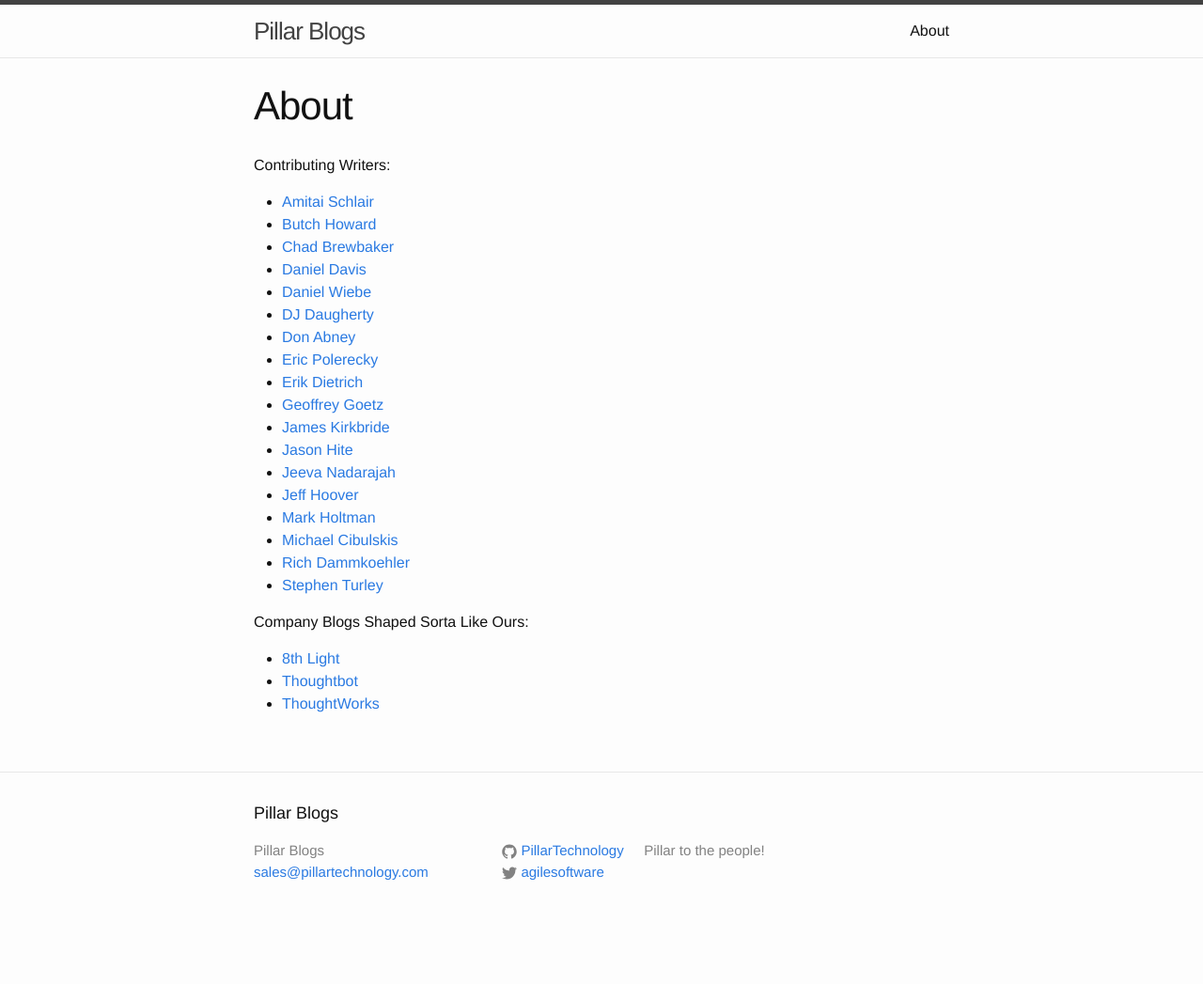
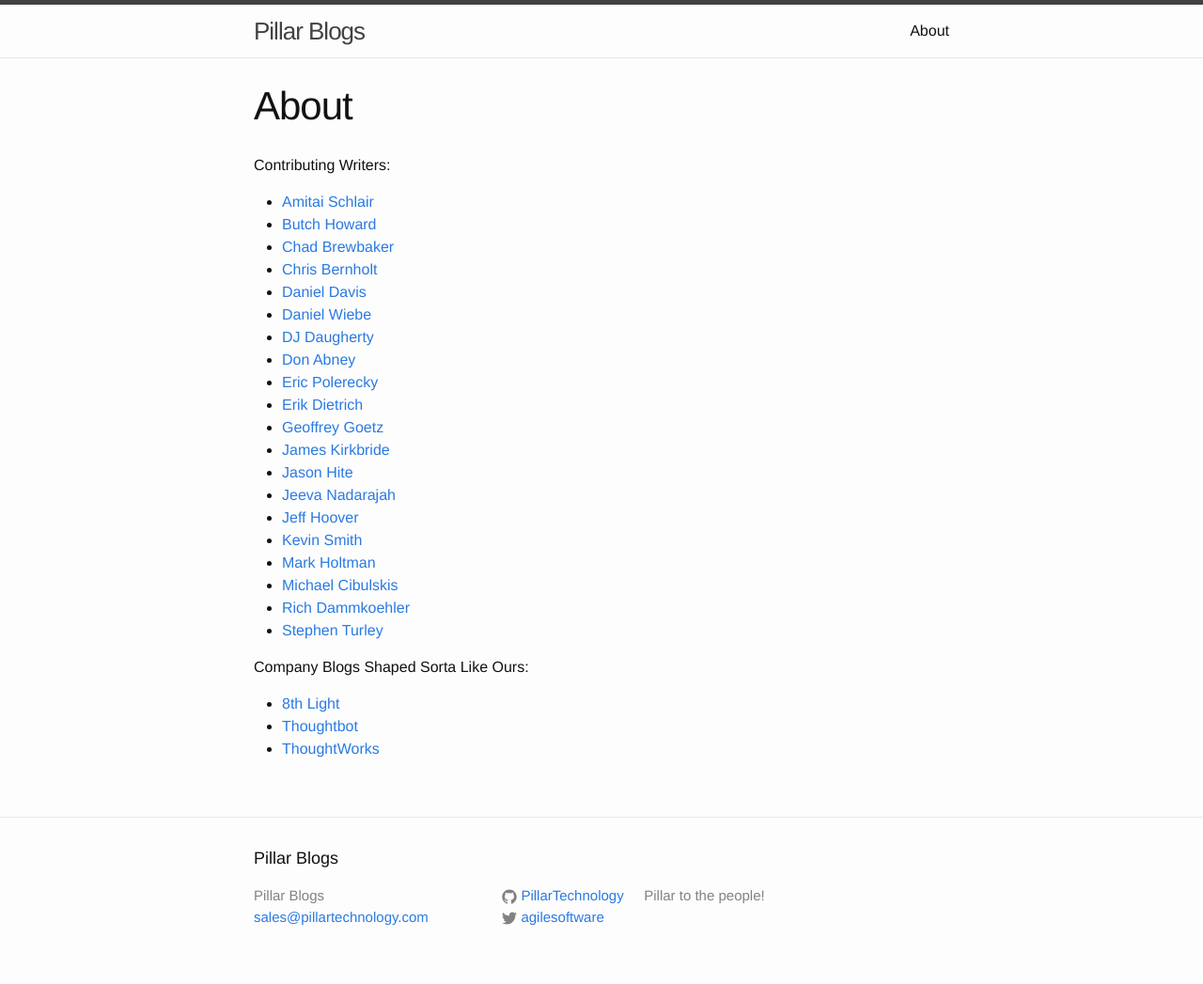
Before and after one commit to mholtman/pillartechnology.github.io, a Jekyll site: the page built from about.md, in a window 1280 px wide. Shown: the whole page at 94% size. Built offline with Jekyll 4.4.1, drawn with Linux system fonts in a browser that asks for light colours; before the commit the page ends 999 px from its top, so only the background shows below that.

Commit message:
Add Chris Bernholt's and Kevin Smith's blogs.

```diff
--- a/about.md
+++ b/about.md
@@ -9,6 +9,7 @@ Contributing Writers:
 - [Amitai Schlair](http://www.schmonz.com/)
 - [Butch](https://plus.google.com/u/0/+ButchHoward/posts) [Howard](http://butchhoward.blogspot.com/)
 - [Chad Brewbaker](http://chadbrewbaker.github.io)
+- [Chris Bernholt](https://chrisbernholt.wordpress.com/)
 - [Daniel Davis](http://d2ramblings.blogspot.com/)
 - [Daniel](https://agilefantasies.wordpress.com/) [Wiebe](https://javaguys.wordpress.com/)
 - [DJ Daugherty](http://ddaugher.github.io/)
@@ -20,6 +21,7 @@ Contributing Writers:
 - [Jason Hite](https://medium.com/@jasonhite/)
 - [Jeeva Nadarajah](http://crazydiamondstories.blogspot.com/)
 - [Jeff Hoover](http://blog.jhoover.com)
+- [Kevin Smith](https://medium.com/@krsmes)
 - [Mark Holtman](http://medium.com/@mholtman)
 - [Michael Cibulskis](http://www.noackexpected.com/)
 - [Rich Dammkoehler](http://ironmoose.blogspot.com)
```
